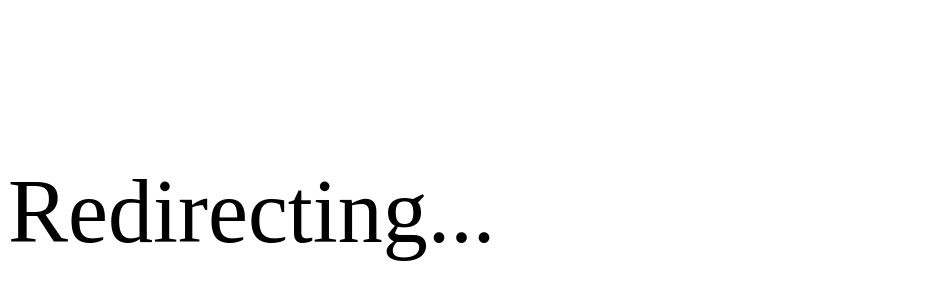
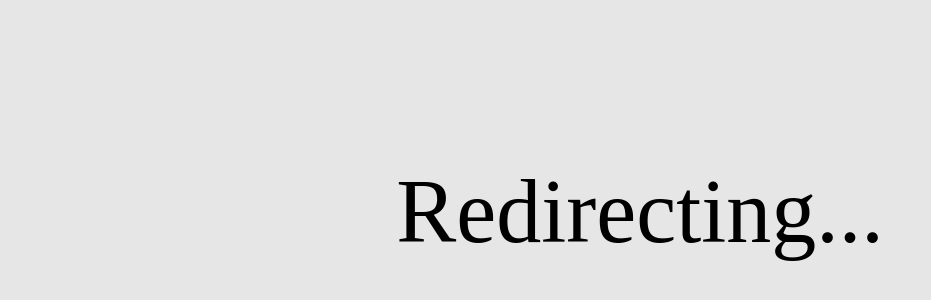
Before and after one commit to jojoamerica/jojoamerica.github.io, a plain HTML site: page index.html in a window 1280 px wide. Shown: the part 208-508 px from the top of the page, without its empty margins (0-931 px from the left). Drawn offline with Linux system fonts and the light colour scheme.

Commit message:
Update index.html

```diff
--- a/index.html
+++ b/index.html
@@ -1,6 +1,6 @@
 <html>
   <head><meta http-equiv="refresh" content="2; URL=http://jojoamerica.github.io/Home.html"></head>
-  <body>
-    <br><br><br><br><br><br><br><br><br><br><br><br><br><br><br><p style="font-size:90px;align=center" >Redirecting...</p>
+  <body bgcolor="#e6e6e6">
+    <br><br><br><br><br><br><br><br><br><br><br><br><br><br><br><p align=center style="font-size:90px" >Redirecting...</p>
   </body>
 </html>
```
